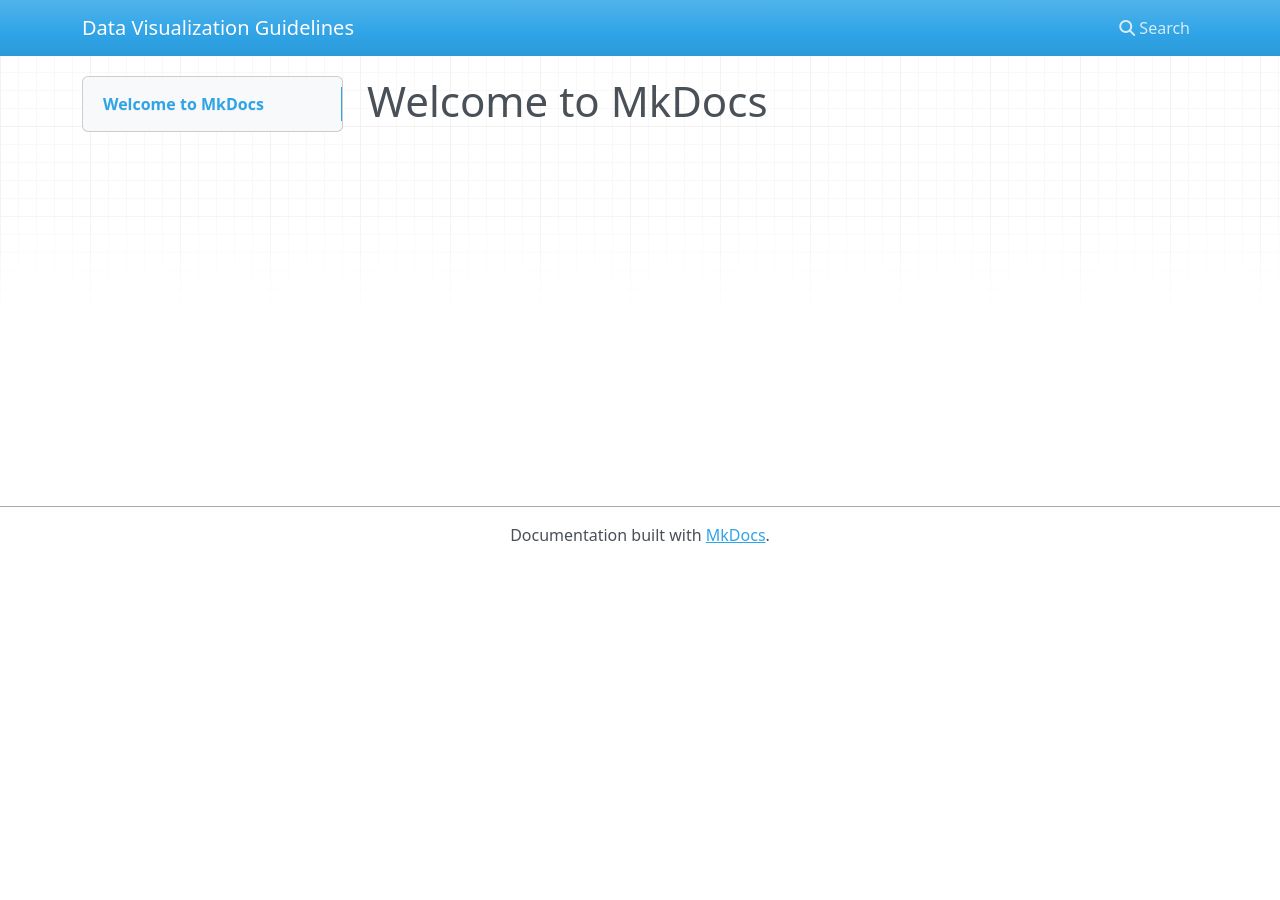
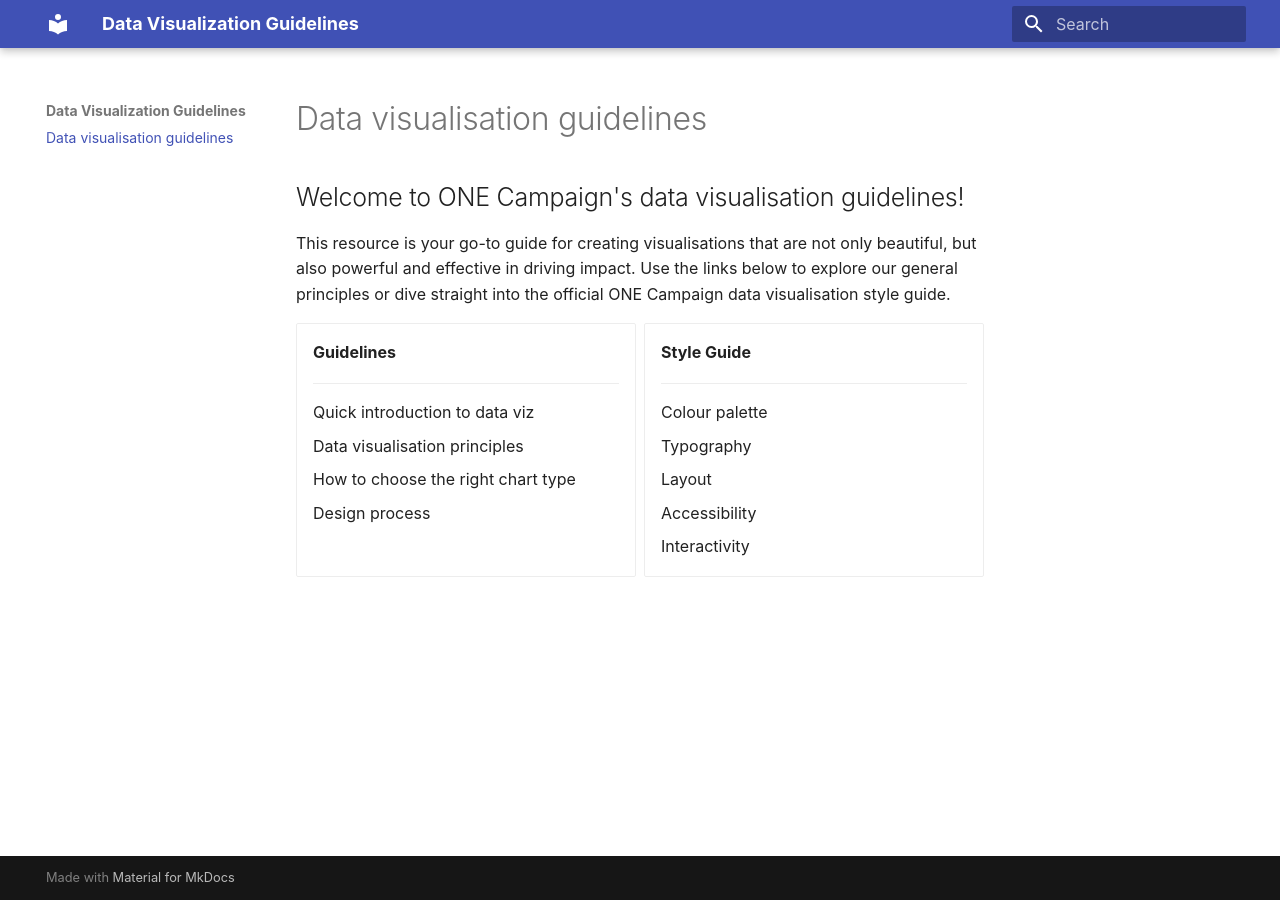
Before and after one commit to ONEcampaign/data_viz_guidelines, an MkDocs documentation site: the page built from docs/index.md, in a window 1280 px wide. Built offline with MkDocs 1.6.1 and Material for MkDocs 9.7.7, drawn with Linux system fonts in a browser that asks for light colours; nearby versions of some CDN libraries; some web fonts are replaced.

Commit message:
update index

```diff
--- a/docs/index.md
+++ b/docs/index.md
@@ -1 +1,40 @@
-# Welcome to MkDocs
+# Data visualisation guidelines
+
+
+<h2>Welcome to ONE Campaign's data visualisation guidelines!</h2>
+
+This resource is your go-to guide for creating visualisations that are not only beautiful,
+but also powerful and effective in driving impact. Use the links below to explore
+our general principles or dive straight
+into the official ONE Campaign data visualisation style guide.
+
+
+<div class="grid cards" markdown>
+
+-    __Guidelines__
+
+    ---
+    Quick introduction to data viz
+
+    Data visualisation principles
+
+    How to choose the right chart type
+
+    Design process
+
+
+-   __Style Guide__
+
+    ---
+    Colour palette
+
+    Typography
+
+    Layout
+
+    Accessibility
+
+    Interactivity
+
+
+</div>
--- a/mkdocs.yml
+++ b/mkdocs.yml
@@ -1 +1,13 @@
 site_name: Data Visualization Guidelines
+
+
+theme:
+  name: material
+
+  font:
+    text: Colfax, sans-serif
+
+
+markdown_extensions:
+  - attr_list
+  - md_in_html
```
